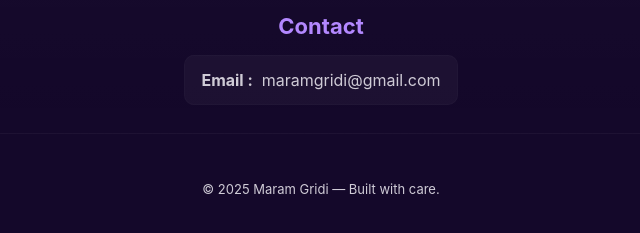
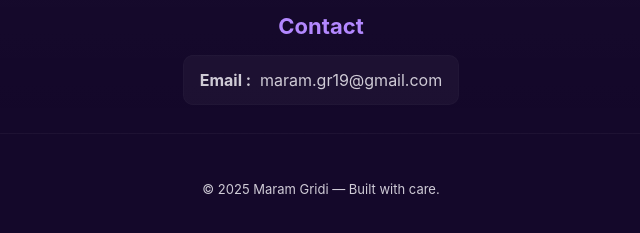
Before and after one commit to MaramGr19/portfolio, a plain HTML site: page index.html in a window 1280 px wide. Shown: the part 1758-1991 px from the top of the page, 319-959 px from the left. Drawn offline with Linux system fonts and the light colour scheme.

Commit message:
Add files via upload

```diff
--- a/index.html
+++ b/index.html
@@ -373,7 +373,7 @@ margin: 30px;
         </div>
 
         <div class="contact-grid" >
-          <div class="contact-item" id="email"><strong >Email : </strong><a style=" text-decoration: none; margin-left: 5px;" href="mailto:maram.gr19@gmail.com">maramgridi@gmail.com</a></div>
+          <div class="contact-item" id="email"><strong >Email : </strong><a style=" text-decoration: none; margin-left: 5px;" href="mailto:maram.gr19@gmail.com">maram.gr19@gmail.com</a></div>
 
       </section>
 
```
